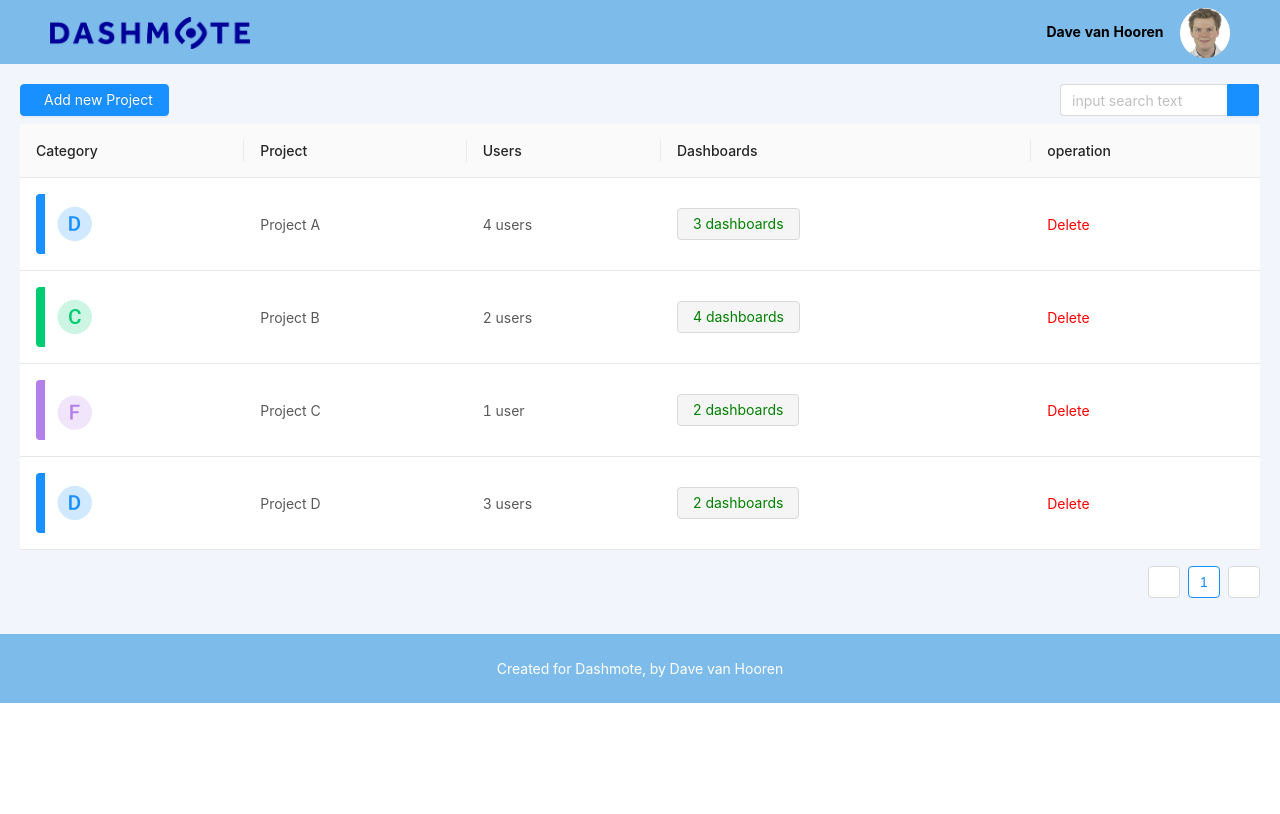
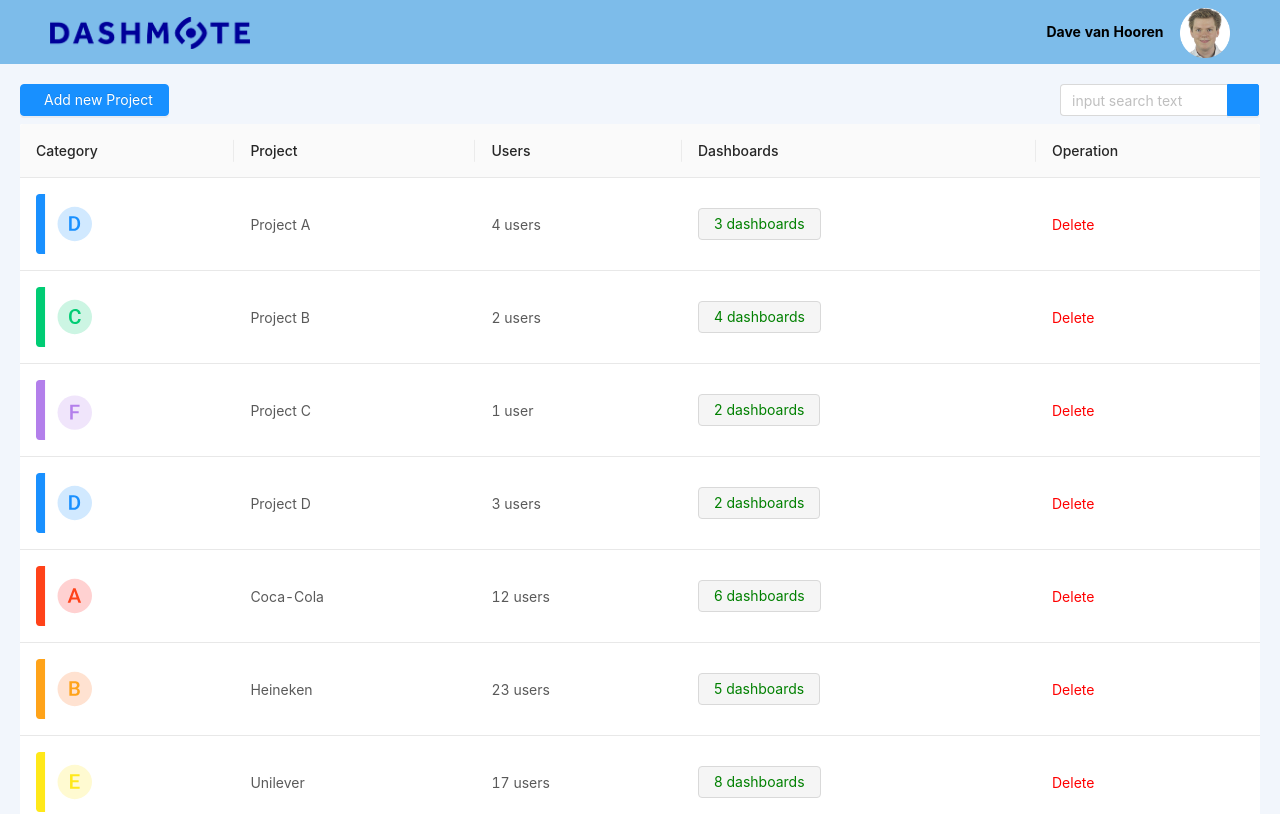
Before and after one commit to davevanhooren/DashmoteCase, a Vue app in the folder dashmote-case-client/: page / in a window 1280 px wide. Shown: the top 814 px of the page. Built offline with nearby package versions, Linux system fonts and the light colour scheme.

Commit message:
Implemented a new search system. Removed the tablefilter dropdown.

```diff
--- a/dashmote-case-client/src/components/DashboardOverview.vue
+++ b/dashmote-case-client/src/components/DashboardOverview.vue
@@ -2,10 +2,16 @@
   <div class="overview">
     <div>
 
+    <!-- Add new project button -->
     <a-button class="add-button" type="primary" icon="plus-circle" @click="showDrawer">Add new Project</a-button>
-    <a-input-search class="search-input" placeholder="input search text" enter-button @search="onSearch" />
 
-    <!-- Add new project part -->
+    <!-- Search input field -->
+    <a-input-search class="search-input" placeholder="input search text" enter-button
+      v-model="searchName"
+      icon="search"
+      @change="handleSearch"/>
+
+    <!-- Add new project drawer -->
     <a-drawer class="addProjectDrawer"
       width=320px
       title="Add new project"
@@ -14,9 +20,9 @@
       :maskClosable="false"
       :visible="visible"
       :after-visible-change="afterVisibleChange"
-      @close="onClose"
-    >
+      @close="onClose">
 
+    <!-- Add new project drawer form -->
     <a-form :form="form" :layout="formLayout" :label-col="{ span: 50 }" :wrapper-col="{ span: 120 }" @submit="handleSubmit">
     <a-form-item label="Project Name">
       <a-input
@@ -39,9 +45,7 @@
           'category',
           { rules: [{ required: true, message: 'Please select the project category!' }] },
         ]"
-        placeholder=""
-
-      >
+        placeholder="">
         <a-select-option value="A">
           A
         </a-select-option>
@@ -70,44 +74,10 @@
   </a-form>
     </a-drawer>
 
+    <!-- Table definition -->
     <a-table class="dashboardstable"  :data-source="dataSource" :columns="columns" >
 
-      <!-- Dropdown filter part -->
-      <div
-      slot="filterDropdown"
-      slot-scope="{ setSelectedKeys, selectedKeys, confirm, clearFilters, column }"
-      style="padding: 8px"
-    >
-      <a-input
-        v-ant-ref="c => (searchInput = c)"
-        :placeholder="`Search ${column.dataIndex}`"
-        :value="selectedKeys[0]"
-        style="width: 188px; margin-bottom: 8px; display: block;"
-        @change="e => setSelectedKeys(e.target.value ? [e.target.value] : [])"
-        @pressEnter="() => handleSearch(selectedKeys, confirm, column.dataIndex)"
-      />
-      <a-button
-        type="primary"
-        icon="search"
-        size="small"
-        style="width: 90px; margin-right: 8px"
-        @click="() => handleSearch(selectedKeys, confirm, column.dataIndex)"
-      >
-        Search
-      </a-button>
-      <a-button size="small" style="width: 90px" @click="() => handleReset(clearFilters)">
-        Reset
-      </a-button>
-    </div>
-    <a-icon
-      slot="filterIcon"
-      slot-scope="filtered"
-      type="search"
-      :style="{ color: filtered ? '#108ee9' : undefined }"
-    />
-
-    <!-- Item Delete part -->
-
+    <!-- Item Delete customrender -->
       <template class="deletePart" slot="operation" slot-scope="text, record">
         <a-popconfirm
           v-if="dataSource.length"
@@ -117,6 +87,7 @@
         </a-popconfirm>
       </template>
 
+      <!-- Item Category level visual customrender -->
       <template slot="categoryoperation" slot-scope="text, record">
         <img v-if="record.category=='A'" alt="A" src="../assets/images/categoryicon/A.svg" height=60px>
         <img v-else-if="record.category=='B'" alt="B" src="../assets/images/categoryicon/B.svg" height=60px>
@@ -126,6 +97,7 @@
         <img v-else-if="record.category=='F'" alt="F" src="../assets/images/categoryicon/F.svg" height=60px>
       </template>
 
+      <!-- Amount of Dashboards customrender -->
       <template slot="dashboardoperation" slot-scope="text, record">
         <a-button disabled type="primary" v-text="record.dashboards" style="color:green"></a-button>
       </template>
@@ -135,8 +107,8 @@
   </div>
 </template>
 
+<!-- Dashboard overview JS Script file -->
 <script src=".././scripts/dashboardoverview.js"></script>
 
-
-<!-- Add "scoped" attribute to limit CSS to this component only -->
+<!-- Dashboard overview CSS Style file -->
 <style src=".././assets/styles/dashboardoverview.css" scoped></style>
--- a/dashmote-case-client/src/scripts/dashboardoverview.js
+++ b/dashmote-case-client/src/scripts/dashboardoverview.js
@@ -1,10 +1,16 @@
 export default {
+    created() {
+        console.log('Component has been created!');
+        this.dataSourceFiltered = this.dataSource;
+        this.count = 7;
+      },
     name: 'DashboardOverview',
     props: {},
     components: {
     },
     data() {
       return {
+        searchName: '',
         formLayout: 'vertical',
         form: this.$form.createForm(this, { name: 'coordinated' }),
         visible: false,
@@ -36,6 +42,28 @@
             users: '3 users',
             dashboards: '2 dashboards',
             category: 'D',
+          },
+          // Extra rows with categories, not from the mini-json
+          {
+            key: '4',
+            project: 'Coca-Cola',
+            users: '12 users',
+            dashboards: '6 dashboards',
+            category: 'A',
+          },
+          {
+            key: '5',
+            project: 'Heineken',
+            users: '23 users',
+            dashboards: '5 dashboards',
+            category: 'B',
+          },
+          {
+            key: '6',
+            project: 'Unilever',
+            users: '17 users',
+            dashboards: '8 dashboards',
+            category: 'E',
           },
         ],
         columns: [
@@ -78,7 +106,7 @@
 
           },
           {
-            title: 'operation',
+            title: 'Operation',
             dataIndex: 'operation',
             scopedSlots: { customRender: 'operation' },
 
@@ -90,32 +118,11 @@
     methods: {
     // Item delete method
       onDelete(key) {
-        const dataSource = [...this.dataSource];
-        this.dataSource = dataSource.filter(item => item.key !== key);
-      },
-      handleAdd() {
-        const { count, dataSource } = this;
-        const newData = {
-          key: count,
-          category: `A`,
-          project: `Project X${count}`,
-          users: `1 user`,
-          dashboards: `${count} dashboards`,
-        };
-        this.dataSource = [...dataSource, newData];
-        this.count = count + 1;
-      },
-
-      // Table search methods
-      handleSearch(selectedKeys, confirm, dataIndex) {
-        confirm();
-        this.searchText = selectedKeys[0];
-        this.searchedColumn = dataIndex;
-      },
-
-      handleReset(clearFilters) {
-        clearFilters();
-        this.searchText = '';
+        const dataSource = [...this.dataSourceFiltered];
+        this.dataSourceFiltered = dataSource.filter(item => item.key !== key);
+        this.dataSource = this.dataSourceFiltered;
+        this.handleSearch();
+        console.log("Deleted "  + key)
       },
 
       // Drawer show methods
@@ -130,6 +137,28 @@
         this.visible = false;
       },
 
+      //search function
+      search (dataSource, argumentObj) {
+        let result = dataSource;
+        let dataClone = dataSource;
+        for (let argu in argumentObj) {
+            if (argumentObj[argu].length > 0) {
+                result = dataClone.filter(d => {
+                    return d[argu].indexOf(argumentObj[argu]) > -1;
+                });
+                dataClone = result;
+            }
+        }
+        return result;
+    },
+    handleSearch () {
+        console.log("hello");
+        console.log(this.dataSourceFiltered);
+        this.data1 = this.dataSourceFiltered;
+        this.data1 = this.search(this.data1, {project: this.searchName});
+        this.dataSource = this.data1;
+    },
+
       // Drawer form methods
       handleSubmit(e) {
         e.preventDefault();
@@ -137,15 +166,18 @@
           if (!err) {
             this.visible = false;
             console.log('Received values of form: ', values);
-            const { count, dataSource } = this;
+            const { dataSource } = this;
+            console.log(this.count)
             const newData = {
-                key: count,
+                key: this.count,
                 category: values["category"],
                 project: values["project"],
                 users: values["users"],
                 dashboards: values["dashboards"],
         };
         this.dataSource = [...dataSource, newData];
+        this.count = this.count+1;
+        this.dataSourceFiltered = this.dataSource;
           }
         });
       },
```
